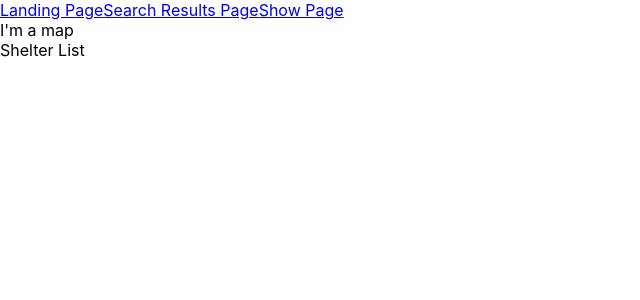
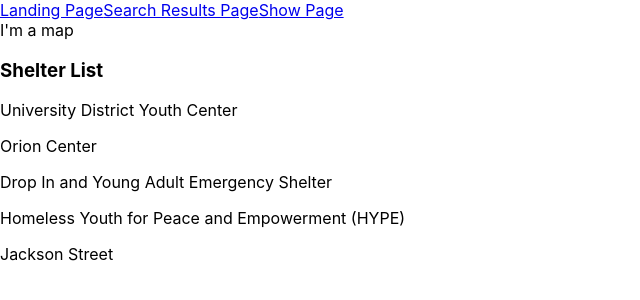
Before and after one commit to kelcc169/homebodies, a React (Create React App) app: page /results in a window 1280 px wide. Shown: the top 300 px of the page, without its empty margins (0-640 px from the left). Built offline with nearby package versions, Linux system fonts and the light colour scheme.

Commit message:
added display for list of locations

```diff
--- a/src/App.jsx
+++ b/src/App.jsx
@@ -1,7 +1,8 @@
 import React from 'react';
 import LandingPage from './LandingPage';
 import SearchResults from './SearchResults';
-import ShelterDetail from './ShelterDetail'
+import ShelterDetail from './ShelterDetail';
+import LOCATIONS from './LOCATIONS';
 import {
   BrowserRouter as Router,
   Route,
@@ -13,7 +14,7 @@ class App extends React.Component {
   constructor(props) {
     super(props);
     this.state = {
-      locations: [],
+      locations: LOCATIONS.locations,
       selectedLocation: {}
     }
   }
@@ -28,7 +29,7 @@ class App extends React.Component {
             <Link to='/show'>Show Page</Link>
           </nav>
           <Route exact path='/' render={() => <LandingPage />} />
-          <Route path='/results' render={() => <SearchResults />} />
+          <Route path='/results' render={(props) => <SearchResults locations={this.state.locations} {...props} />} />
           <Route path='/show' render={() => <ShelterDetail />} />
         </Router>
       </>
--- a/src/LOCATIONS.js
+++ b/src/LOCATIONS.js
@@ -2,7 +2,7 @@ const LOCATIONS = {
   locations: [
     {
       "name": "University District Youth Center",
-      "adress": "4516 15th Ave NE, Seattle, WA 98105",
+      "address": "4516 15th Ave NE, Seattle, WA 98105",
       "zipcode": 98105,
       "phone": "(206) 526-2992",
       "website": "https://youthcare.org/blog/youthcare-welcomes-university-district-youth-center/",
@@ -18,7 +18,7 @@ const LOCATIONS = {
     },
     {
       "name": "Orion Center",
-      "adress": "1828 Yale Ave, Seattle, WA 98101",
+      "address": "1828 Yale Ave, Seattle, WA 98101",
       "zipcode": 98101,
       "phone": "(206) 622-5555",
       "website": "https://youthcare.org/homeless-youth-services/engagement-services/youthcares-orion-center/",
@@ -34,7 +34,7 @@ const LOCATIONS = {
     },
     {
       "name": "Drop In and Young Adult Emergency Shelter",
-      "adress": "2709 3rd Avenue Seattle, WA 98121",
+      "address": "2709 3rd Avenue Seattle, WA 98121",
       "zipcode": 98121,
       "phone": "(206) 374-0866",
       "website": "https://nhmin.org/",
@@ -50,7 +50,7 @@ const LOCATIONS = {
     },
     {
       "name": "Homeless Youth for Peace and Empowerment (HYPE)",
-      "adress": "1609 19th Ave, Seattle, WA 98122",
+      "address": "1609 19th Ave, Seattle, WA 98122",
       "zipcode": 98122,
       "phone": "(206) 726-8500",
       "website": "http://www.psks.org/",
@@ -66,8 +66,8 @@ const LOCATIONS = {
     },
     {
       "name": "Jackson Street",
-      "adress": "1253 S Jackson St, Seattle, WA 98144",
-      "zipcode": 98144,
+      "address": "3722 S Hudson St, Seattle, WA 98118",
+      "zipcode": 98118,
       "phone": "206-694-4500",
       "website": "https://youthcare.org/homeless-youth-services/engagement-services/jackson-street/",
       "hours": {
--- a/src/SearchResults.jsx
+++ b/src/SearchResults.jsx
@@ -6,7 +6,7 @@ const SearchResults = (props) => {
   return(
     <div>
       <Map />
-      <ShelterList />
+      <ShelterList locations={props.locations}/>
     </div>
   )
 }
--- a/src/ShelterList.jsx
+++ b/src/ShelterList.jsx
@@ -2,7 +2,14 @@ import React from 'react';
 
 const ShelterList = (props) => {
   return(
-    <div>Shelter List</div>
+    <>
+      <div>
+        <h3>Shelter List</h3>
+        {props.locations.map(location => (
+                <p>{location.name}</p>
+        ))}
+      </div>
+    </>
   )
 }
 
```
Also changed, not shown: 1 other file (tests, documents, lock files or other folders).
